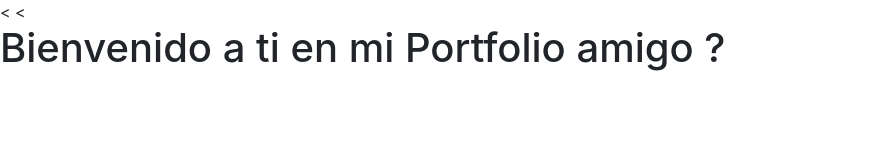
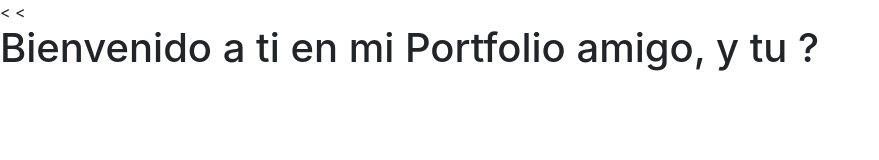
Before and after one commit to JeSuisUn3mCpt/ayme.github.io, a plain HTML site: page index.html in a window 1280 px wide. Shown: the whole page, without its empty margins (0-879 px from the left). Drawn offline with nearby package versions, Linux system fonts and the light colour scheme.

```diff
--- a/index.html
+++ b/index.html
@@ -17,7 +17,7 @@
   </head>
 
   <body>
-    <h1>Bienvenido a ti en mi Portfolio amigo ?</h1>
+    <h1>Bienvenido a ti en mi Portfolio amigo, y tu ?</h1>
 
     <!-- Optional JavaScript; choose one of the two! -->
 
```
